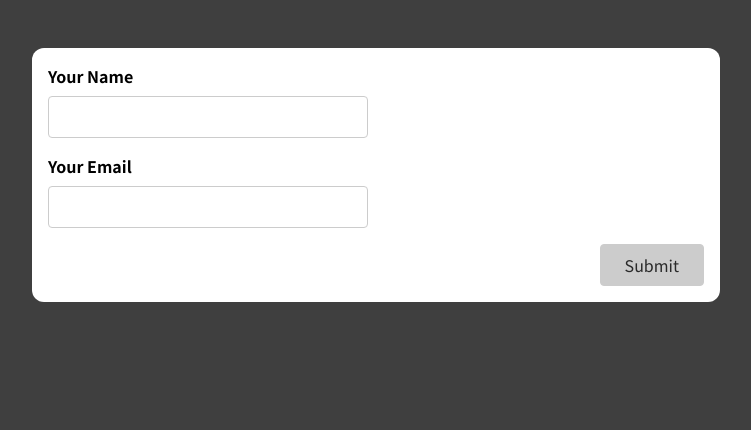
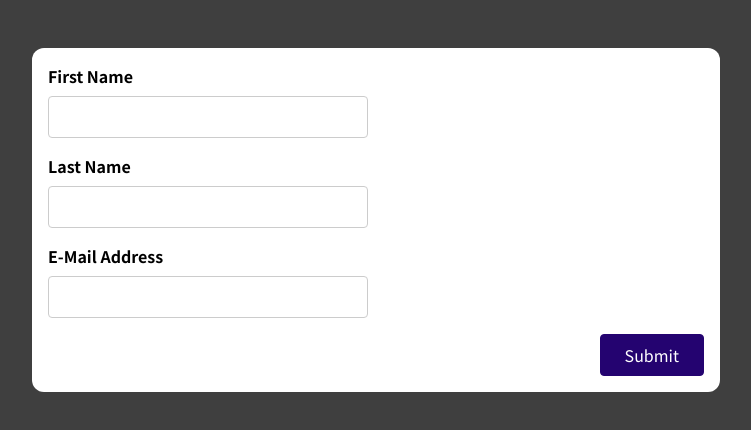
Before and after one commit to alixwawa/formsanduserinput, a React (Create React App) app: page / in a window 1280 px wide. Shown: the top 430 px of the page, without its empty margins (264-1015 px from the left). Built offline with nearby package versions, Linux system fonts and the light colour scheme.

Commit message:
recreated form on my own with validation and everything using custom hooks

```diff
--- a/src/App.js
+++ b/src/App.js
@@ -1,9 +1,10 @@
-import SimpleInput from './components/SimpleInput';
+// import SimpleInput from './components/SimpleInput';
+import BasicForm from './components/BasicForm'
 
 function App() {
   return (
     <div className="app">
-      <SimpleInput />
+      <BasicForm />
     </div>
   );
 }
--- a/src/components/BasicForm.js
+++ b/src/components/BasicForm.js
@@ -1,21 +1,109 @@
-const BasicForm = (props) => {
+import useInput from '../hooks/use-input';
+
+const BasicForm = () => {
+	const {
+		value: firstNameValue,
+		isValid: firstNameIsValid,
+		hasError: firstNameHasError,
+		valueChangeHandler: firstNameChangeHandler,
+		inputBlurHandler: firstNameBlurHandler,
+		reset: resetFirstName,
+	} = useInput((firstName) => firstName.trim() !== '');
+
+	const {
+		value: lastNameValue,
+		isValid: lastNameIsValid,
+		hasError: lastNameHasError,
+		valueChangeHandler: lastNameChangeHandler,
+		inputBlurHandler: lastNameBlurHandler,
+		reset: resetLastName,
+	} = useInput((lastName) => lastName.trim() !== '');
+
+	const {
+		value: emailValue,
+		isValid: emailIsValid,
+		hasError: emailHasError,
+		valueChangeHandler: emailChangeHandler,
+		inputBlurHandler: emailBlurHandler,
+		reset: resetEmail,
+	} = useInput((email) => email.trim() !== '' && email.trim().includes('@'));
+
+	let formIsValid = false;
+
+	if (firstNameIsValid && lastNameIsValid && emailIsValid) {
+		formIsValid = true;
+	}
+
+	const formHandler = (event) => {
+		event.preventDefault();
+
+		if (!formIsValid) {
+			return;
+		}
+
+		console.log(firstNameValue, lastNameValue, emailValue);
+
+		resetFirstName();
+		resetLastName();
+		resetEmail();
+	};
+
+	const firstNameInputClasses = firstNameHasError
+		? 'form-control invalid'
+		: 'form-control';
+
+	const lastNameInputClasses = lastNameHasError
+		? 'form-control invalid'
+    : 'form-control';
+
+  	const emailInputClasses = emailHasError
+			? 'form-control invalid'
+			: 'form-control';
+
 	return (
-    <form>
-      <div className='control-group'>
-        <div className='form-control'>
-          <label htmlFor='name'>First Name</label>
-          <input type='text' id='name' />
+		<form onSubmit={formHandler}>
+			<div className={firstNameInputClasses}>
+				<div className="form-control">
+					<label htmlFor="name">First Name</label>
+					<input
+						type="text"
+						id="name"
+						onChange={firstNameChangeHandler}
+						onBlur={firstNameBlurHandler}
+						value={firstNameValue}
+					/>
+					{firstNameHasError && (
+						<p className="error-text">First name must not be empty.</p>
+					)}
 				</div>
-        <div className='form-control'>
-          <label htmlFor='name'>Last Name</label>
-          <input type='text' id='name' />
+				<div className={lastNameInputClasses}>
+					<label htmlFor="name">Last Name</label>
+					<input
+						type="text"
+						id="last-name"
+						onChange={lastNameChangeHandler}
+						onBlur={lastNameBlurHandler}
+						value={lastNameValue}
+					/>
+					{lastNameHasError && (
+						<p className="error-text">Last name must not be empty.</p>
+					)}
 				</div>
 			</div>
-      <div className='form-control'>
-        <label htmlFor='name'>E-Mail Address</label>
-        <input type='text' id='name' />
+			<div className={emailInputClasses}>
+				<label htmlFor="email">E-Mail Address</label>
+				<input
+					type="email"
+					id="email"
+					onChange={emailChangeHandler}
+					onBlur={emailBlurHandler}
+					value={emailValue}
+				/>
+				{emailHasError && (
+					<p className="error-text">Email must be valid.</p>
+				)}
 			</div>
-      <div className='form-actions'>
+			<div className="form-actions">
 				<button>Submit</button>
 			</div>
 		</form>
--- a/src/components/SimpleInput.js
+++ b/src/components/SimpleInput.js
@@ -1,4 +1,4 @@
-import React, { useState } from 'react';
+import React from 'react';
 import useInput from '../hooks/use-input';
 
 const SimpleInput = () => {
@@ -7,7 +7,7 @@ const SimpleInput = () => {
 		isValid: enteredNameIsValid,
 		hasError: nameInputHasError,
 		valueChangeHandler: nameChangedhandler,
-		InputBlurHandler: nameBlurHandler,
+		inputBlurHandler: nameBlurHandler,
 		reset: resetNameInput,
 	} = useInput((value) => value.trim() !== '');
 
--- a/src/hooks/use-input.js
+++ b/src/hooks/use-input.js
@@ -11,7 +11,7 @@ const useInput = (validateValue) => {
 		setEnteredValue(event.target.value);
 	};
 
-	const InputBlurHandler = () => {
+	const inputBlurHandler = () => {
 		setIsTouched(true);
     };
 
@@ -24,7 +24,7 @@ const useInput = (validateValue) => {
         isValid: valueIsValid,
         hasError,
         valueChangeHandler,
-        InputBlurHandler,
+        inputBlurHandler,
         reset
 	};
 };
```
Lines whose indentation alone changed are shown as unchanged.
